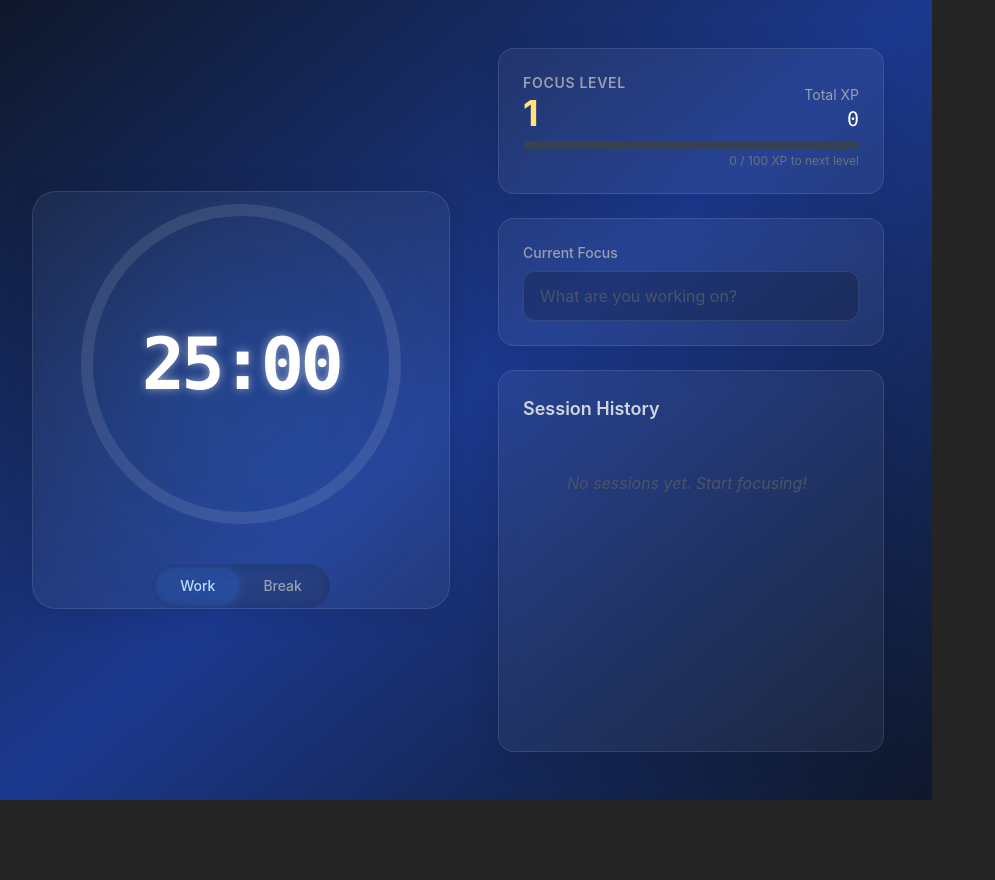
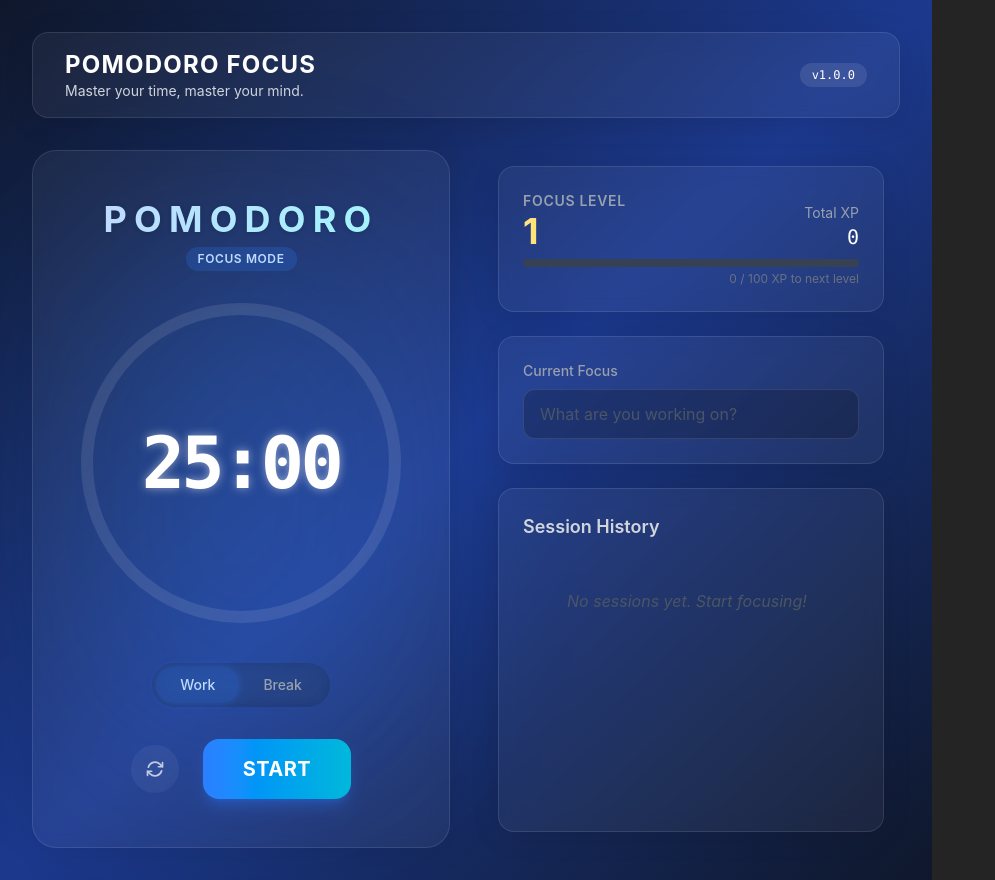
Before and after one commit to genkis3zu/pomodoro-timer-app, a React (Vite) app: page / in a window 1280 px wide. Shown: the whole page, without its empty margins (0-995 px from the left). Before the commit the page ends 800 px from the top, so only its background shows below. Built offline with nearby package versions, Linux system fonts and the light colour scheme.

Commit message:
Initial commit: Pomodoro Timer with Dashboard

```diff
--- a/src/App.jsx
+++ b/src/App.jsx
@@ -40,32 +40,33 @@ function App() {
   };
 
   return (
-    <div className={`min-h-screen transition-colors duration-1000 ease-in-out ${getBackgroundClass()} text-white overflow-hidden`}>
-      <div className="container mx-auto h-screen p-4 lg:p-8">
-        <div className="grid grid-cols-1 lg:grid-cols-2 gap-8 h-full">
+    <div className={`min-h-screen transition-colors duration-1000 ease-in-out ${getBackgroundClass()} text-white overflow-y-auto`}>
+      <div className="container mx-auto min-h-screen p-4 lg:p-8 flex flex-col">
+        {/* Header */}
+        <header className="mb-8 flex justify-between items-center glass px-8 py-4 rounded-2xl">
+          <div>
+            <h1 className="text-2xl font-bold tracking-wider">POMODORO FOCUS</h1>
+            <p className="text-sm text-gray-300">Master your time, master your mind.</p>
+          </div>
+          <div className="text-xs font-mono bg-white/10 px-3 py-1 rounded-full">
+            v1.0.0
+          </div>
+        </header>
+
+        <div className="grid grid-cols-1 lg:grid-cols-2 gap-8 flex-1">
           {/* Left Panel: Timer */}
-          <div className="flex items-center justify-center h-full">
-            <div className="glass p-12 rounded-3xl shadow-2xl w-full max-w-xl aspect-square flex items-center justify-center relative overflow-hidden">
+          <div className="flex items-center justify-center h-full min-h-[500px]">
+            <div className="glass p-8 lg:p-12 rounded-3xl shadow-2xl w-full max-w-xl flex flex-col items-center justify-center relative">
               {/* Decorative background glow */}
               <div className={`absolute top-1/2 left-1/2 -translate-x-1/2 -translate-y-1/2 w-3/4 h-3/4 rounded-full blur-[100px] opacity-20 ${mode === 'work' ? 'bg-blue-500' : 'bg-emerald-500'}`}></div>
-              <div className="relative z-10">
+              <div className="relative z-10 w-full">
                 <Timer mode={mode} setMode={setMode} onComplete={handleTimerComplete} />
               </div>
             </div>
           </div>
 
           {/* Right Panel: Dashboard */}
-          <div className="h-full hidden lg:block">
-            <Dashboard
-              history={history}
-              currentTask={currentTask}
-              setCurrentTask={setCurrentTask}
-              totalXP={totalXP}
-            />
-          </div>
-
-          {/* Mobile Dashboard (Optional: could be a toggle or stacked below) */}
-          <div className="lg:hidden">
+          <div className="h-full min-h-[500px]">
             <Dashboard
               history={history}
               currentTask={currentTask}
```
